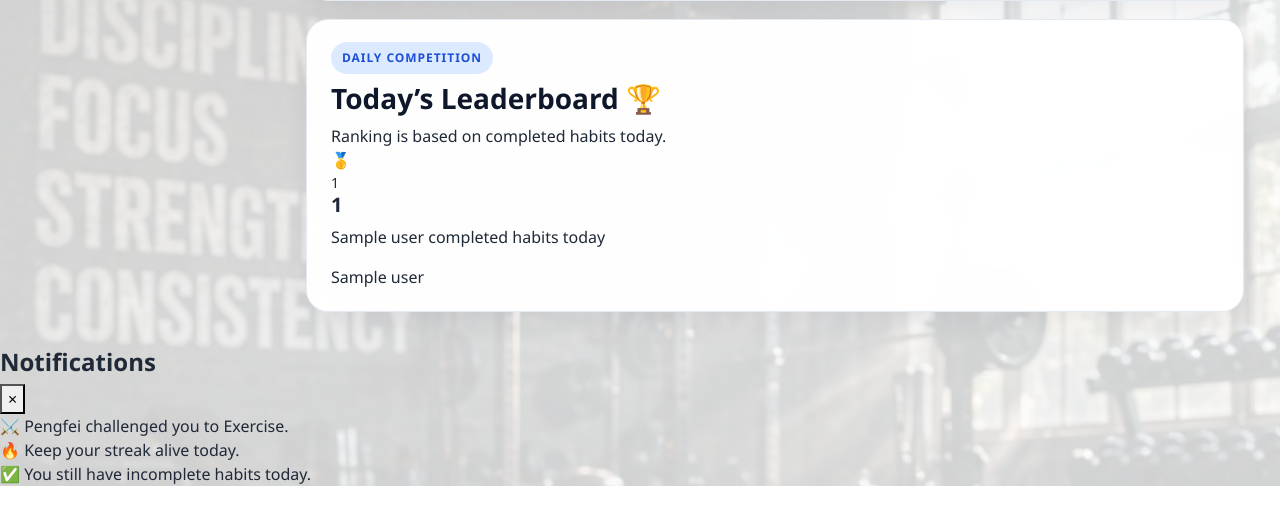
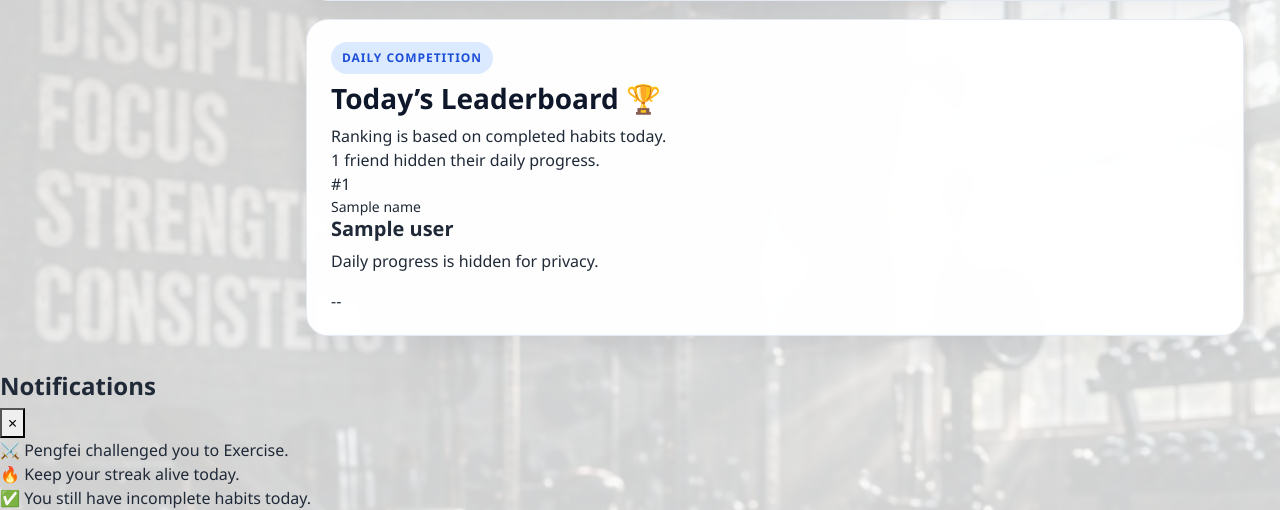
Before and after one commit to wenghengan-source/Agile-Web-Development-Project, a Flask app: template Habit-tracker/templates/friends.html in a window 1280 px wide. Shown: the part 1940-2450 px from the top of the page. Before the commit the page ends 2426 px from the top, so only its background shows below. Run offline with Flask 3, Linux system fonts and the light colour scheme; the template is opened without the code that fills it: most values are stand-ins (such as "Sample title", 1, 10 or a date in 2020); some libraries are stand-ins or nearby versions.

Commit message:
fix: update friends leaderboard template to use dict keys instead of tuple indices

```diff
--- a/Habit-tracker/templates/friends.html
+++ b/Habit-tracker/templates/friends.html
@@ -344,16 +344,22 @@
                 </div>
             </div>
 
+            {% if hidden_friend_count > 0 %}
+                <div class="leaderboard-feedback-banner">
+                    {{ hidden_friend_count }} friend{% if hidden_friend_count != 1 %}s{% endif %} hidden their daily progress.
+                </div>
+            {% endif %}
+
             {% if leaderboard %}
                 <div class="friends-leaderboard-list">
                     {% for user in leaderboard %}
-                        <article class="friends-leaderboard-item {% if loop.index == 1 %}top-rank{% endif %}">
+                        <article class="friends-leaderboard-item {% if loop.index == 1 and user.can_show_progress %}top-rank{% endif %} {% if not user.can_show_progress %}private{% endif %}">
                             <div class="friends-rank">
-                                {% if loop.index == 1 %}
+                                {% if loop.index == 1 and user.can_show_progress %}
                                     🥇
-                                {% elif loop.index == 2 %}
+                                {% elif loop.index == 2 and user.can_show_progress %}
                                     🥈
-                                {% elif loop.index == 3 %}
+                                {% elif loop.index == 3 and user.can_show_progress %}
                                     🥉
                                 {% else %}
                                     #{{ loop.index }}
@@ -362,18 +368,33 @@
 
                             <div class="friends-leaderboard-user">
                                 <div class="friend-avatar small">
-                                    {{ user[0][0] }}
+                                    {{ user.name[0] }}
                                 </div>
 
                                 <div>
-                                    <h5>{{ user[0] }}</h5>
-                                    <p>{{ user[1] }} completed habits today</p>
+                                    <h5>
+                                        {{ user.name }}
+                                        {% if user.is_current_user %}
+                                            <span class="leaderboard-self-tag">You</span>
+                                        {% endif %}
+                                    </h5>
+                                    {% if user.can_show_progress %}
+                                        <p>{{ user.count }} completed habits today</p>
+                                    {% else %}
+                                        <p>Daily progress is hidden for privacy.</p>
+                                    {% endif %}
                                 </div>
                             </div>
 
-                            <div class="friends-score">
-                                {{ user[1] }}
-                            </div>
+                            {% if user.can_show_progress %}
+                                <div class="friends-score">
+                                    {{ user.count }}
+                                </div>
+                            {% else %}
+                                <div class="friends-score private">
+                                    --
+                                </div>
+                            {% endif %}
                         </article>
                     {% endfor %}
                 </div>
```
